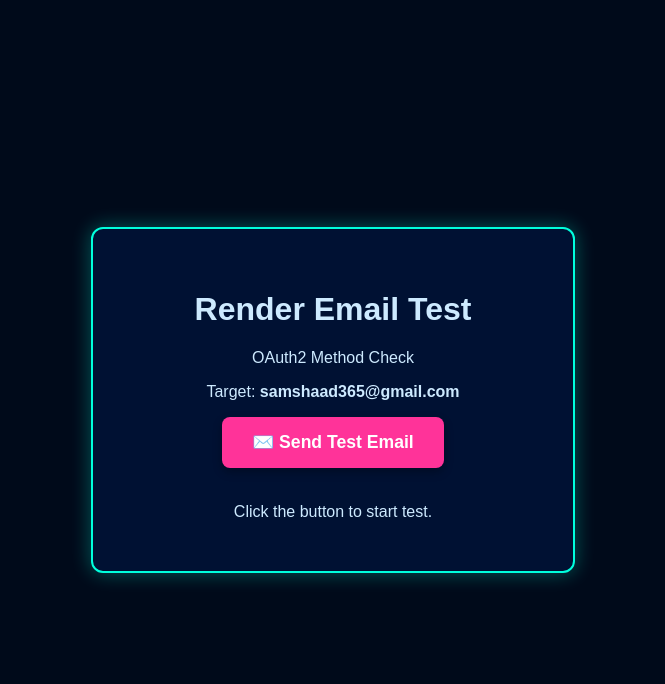
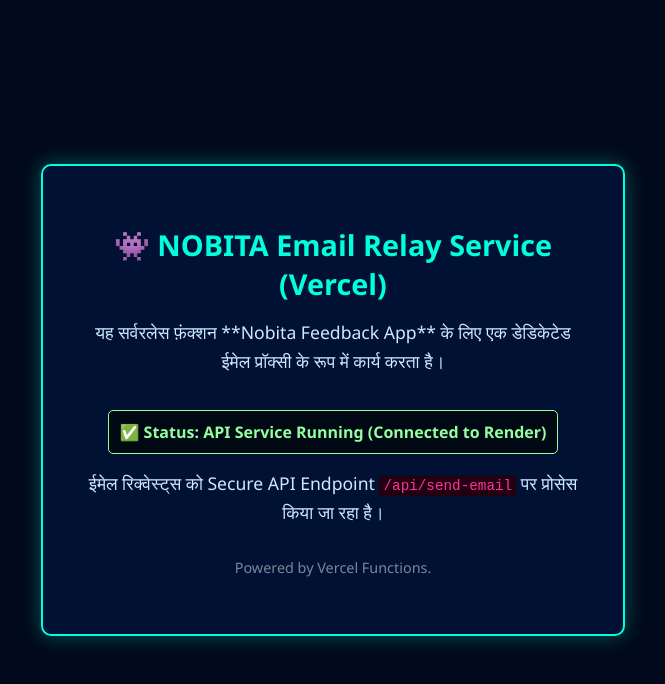
Before and after one commit to tale92266-hash/email-testtt, a website: page public/index.html in a window 1280 px wide. Shown: the whole page, without its empty margins (307-972 px from the left). Drawn offline with Linux system fonts and the light colour scheme.

Commit message:
Update index.html

```diff
--- a/public/index.html
+++ b/public/index.html
@@ -3,106 +3,72 @@
 <head>
     <meta charset="UTF-8">
     <meta name="viewport" content="width=device-width, initial-scale=1.0">
-    <title>Render Free Tier Email Test</title>
+    <title>Nobita Email Relay Service</title>
     <style>
+        /* CSS Code yahan shuru hota hai */
         body {
-            font-family: 'Poppins', sans-serif;
+            font-family: 'Segoe UI', Tahoma, Geneva, Verdana, sans-serif;
+            background-color: #000a1a;
+            color: #cdeaff;
             display: flex;
             justify-content: center;
             align-items: center;
-            min-height: 100vh;
-            background-color: #000a1a;
-            color: #cdeaff;
+            height: 100vh;
             margin: 0;
             text-align: center;
         }
         .container {
             padding: 40px;
-            border-radius: 12px;
-            background: #001133;
             border: 2px solid #00ffdd;
-            box-shadow: 0 0 20px #00ffdd55;
-            max-width: 400px;
-            width: 90%;
+            border-radius: 10px;
+            background-color: #001133;
+            box-shadow: 0 0 20px #00ffdd50;
+            max-width: 90%;
+            width: 500px;
         }
-        button {
-            padding: 15px 30px;
+        h1 {
+            color: #00ffdd;
+            font-size: 1.8em;
+            margin-bottom: 10px;
+        }
+        p {
             font-size: 1.1em;
+            margin: 15px 0;
+            line-height: 1.6;
+        }
+        .status-box {
+            background-color: #000814;
+            color: #92fe9d;
+            padding: 10px;
+            border-radius: 5px;
+            margin-top: 20px;
             font-weight: bold;
-            cursor: pointer;
-            background-color: #ff3399; /* Nobita Pink */
-            color: #fff;
-            border: none;
-            border-radius: 8px;
-            transition: background-color 0.3s;
-            box-shadow: 0 4px 10px rgba(0, 0, 0, 0.3);
+            display: inline-block;
+            border: 1px solid #92fe9d;
         }
-        button:hover:not(:disabled) {
-            background-color: #ff55aa;
+        .app-link {
+            color: #ff3399;
+            text-decoration: none;
+            font-weight: bold;
         }
-        button:disabled {
-            background-color: #555;
-            cursor: not-allowed;
-        }
-        #message {
-            margin-top: 25px;
-            padding: 10px;
-            border-radius: 4px;
-        }
+        /* CSS Code yahan khatam hota hai */
     </style>
 </head>
 <body>
     <div class="container">
-        <h1>Render Email Test</h1>
-        <p>OAuth2 Method Check</p>
-        <p>Target: <strong>samshaad365@gmail.com</strong></p>
-
-        <button id="sendEmailBtn">
-            ✉️ Send Test Email
-        </button>
-
-        <div id="message">Click the button to start test.</div>
+        <h1>👾 NOBITA Email Relay Service (Vercel)</h1>
+        <p>
+            यह सर्वरलेस फ़ंक्शन **Nobita Feedback App** के लिए एक डेडिकेटेड ईमेल प्रॉक्सी के रूप में कार्य करता है।
+        </p>
+        <div class="status-box">
+            ✅ Status: API Service Running (Connected to Render)
+        </div>
+        <p>
+            ईमेल रिक्वेस्ट्स को Secure API Endpoint <code style="color: #ff3399; background: #220011; padding: 2px 4px; border-radius: 3px;">/api/send-email</code> पर प्रोसेस किया जा रहा है।
+        </p>
+        <p style="font-size: 0.9em; margin-top: 30px; color: #778899;">
+            Powered by Vercel Functions.
+        </p>
     </div>
-
-    <script>
-        document.getElementById('sendEmailBtn').addEventListener('click', async () => {
-            const messageElement = document.getElementById('message');
-            const button = document.getElementById('sendEmailBtn');
-
-            messageElement.style.backgroundColor = '#002244';
-            messageElement.style.color = 'yellow';
-            messageElement.textContent = 'Sending email... This may take up to 30 seconds on Render Free Tier...';
-            button.disabled = true;
-
-            try {
-                // Hitting the new API route
-                const response = await fetch('/api/test/send-email', {
-                    method: 'POST',
-                    headers: { 'Content-Type': 'application/json' }
-                });
-
-                const data = await response.json();
-
-                if (response.ok && data.success) {
-                    messageElement.style.backgroundColor = '#005500';
-                    messageElement.style.color = 'lime';
-                    messageElement.textContent = `✅ SUCCESS! ${data.message} (ID: ${data.messageId})`;
-                } else {
-                    // Handle 500 or non-success response from server
-                    messageElement.style.backgroundColor = '#550000';
-                    messageElement.style.color = 'red';
-                    messageElement.textContent = `❌ FAIL! Server Response: ${data.message}`;
-                }
-            } catch (error) {
-                // Handle network error (e.g., server unreachable)
-                messageElement.style.backgroundColor = '#553300';
-                messageElement.style.color = 'yellow';
-                messageElement.textContent = `❌ CRITICAL NETWORK ERROR: Could not reach the Render server or request timed out. Check server logs.`;
-                console.error('Fetch error:', error);
-            } finally {
-                button.disabled = false;
-            }
-        });
-    </script>
 </body>
 </html>
```
